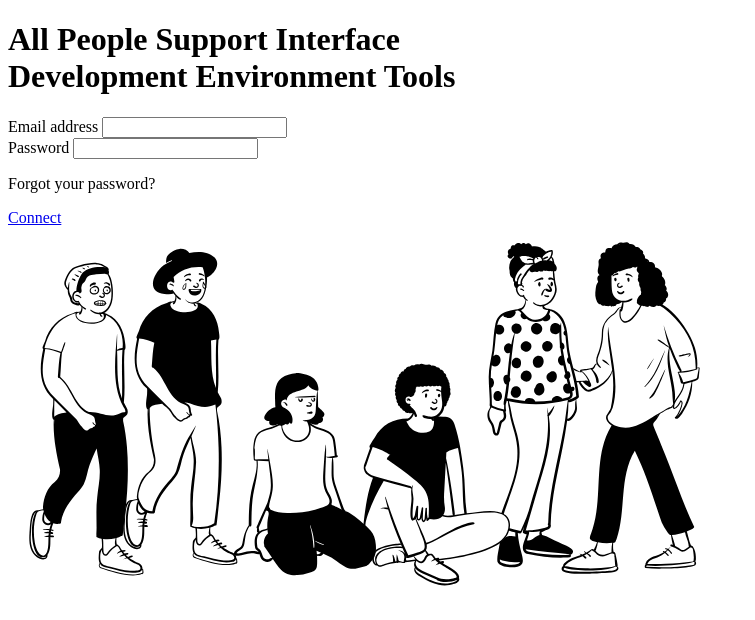
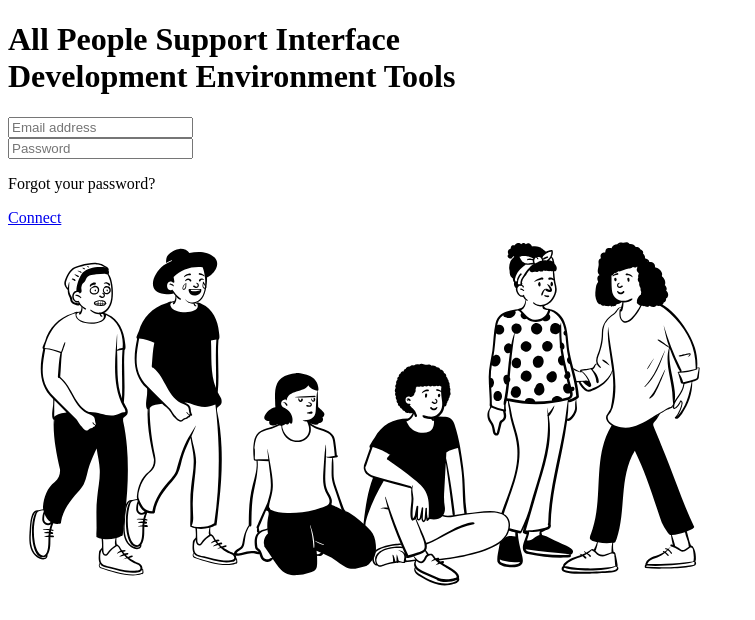
Before and after one commit to Oscar-AGUDELO/Apside-Hackathon, a Symfony app: template templates/login/index.html.twig in a window 1280 px wide. Shown: the part 62-682 px from the top of the page, without its empty margins (0-755 px from the left). Run offline with Twig, Linux system fonts and the light colour scheme; the template is opened without the code that fills it, so the values that code supplies are empty; some libraries are stand-ins or nearby versions.

Commit message:
design adjustment

```diff
--- a/templates/login/index.html.twig
+++ b/templates/login/index.html.twig
@@ -8,7 +8,7 @@
 	<div class="container d-flex flex-column justify-content-center form-login">
 		<div class="row">
 			<div class="col-lg">
-				<h1 class="text-secondary text-center mt-5 mb-5">All People Support Interface
+				<h1 class="text-secondary text-center mt-5 mb-5 fw-bold">All People Support Interface
 					<br/>Development Environment Tools</h1>
 			</div>
 		</div>
@@ -21,12 +21,12 @@
 				<div class="col-lg-6 offset-lg-3 mb-5">
 					<form action="{{ path('login') }}" method="post">
 						<div>
-							<label class="form-label text-primary" for="email">Email address</label>
-							<input class="form-control" type="text" id="email" name="_username" value=""/>
+							<label class="form-label text-primary" for="email"></label>
+							<input class="form-control" type="text" id="email" name="_username" value="" placeholder="Email address"/>
 						</div>
 						<div>
-							<label class="form-label text-primary" for="password">Password</label>
-							<input class="form-control" type="password" id="password" name="_password"/>
+							<label class="form-label text-primary" for="password"></label>
+							<input class="form-control" type="password" id="password" name="_password" placeholder="Password"/>
 						</div>
 						<input type="hidden" name="_csrf_token" value="{{ csrf_token('authenticate') }}">
 						<div class="d-flex flex-column justify-content-start">
```
